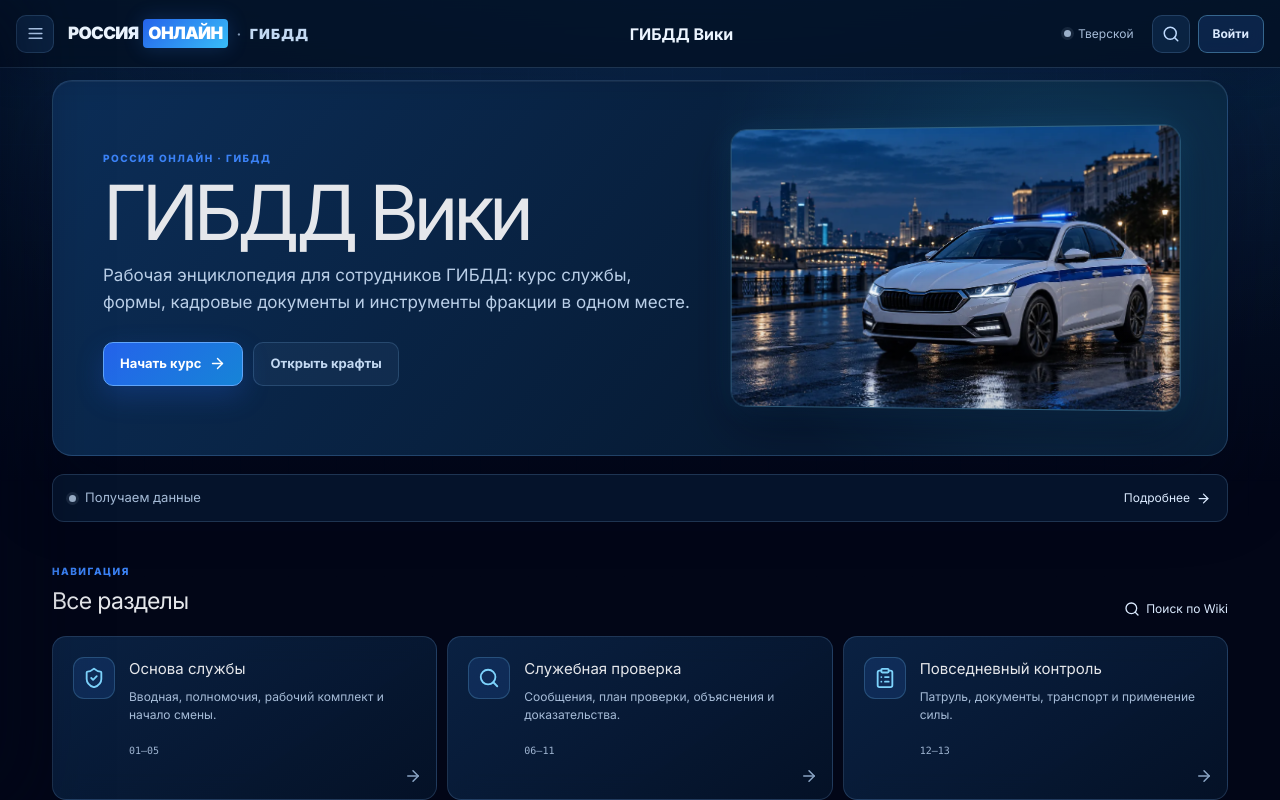
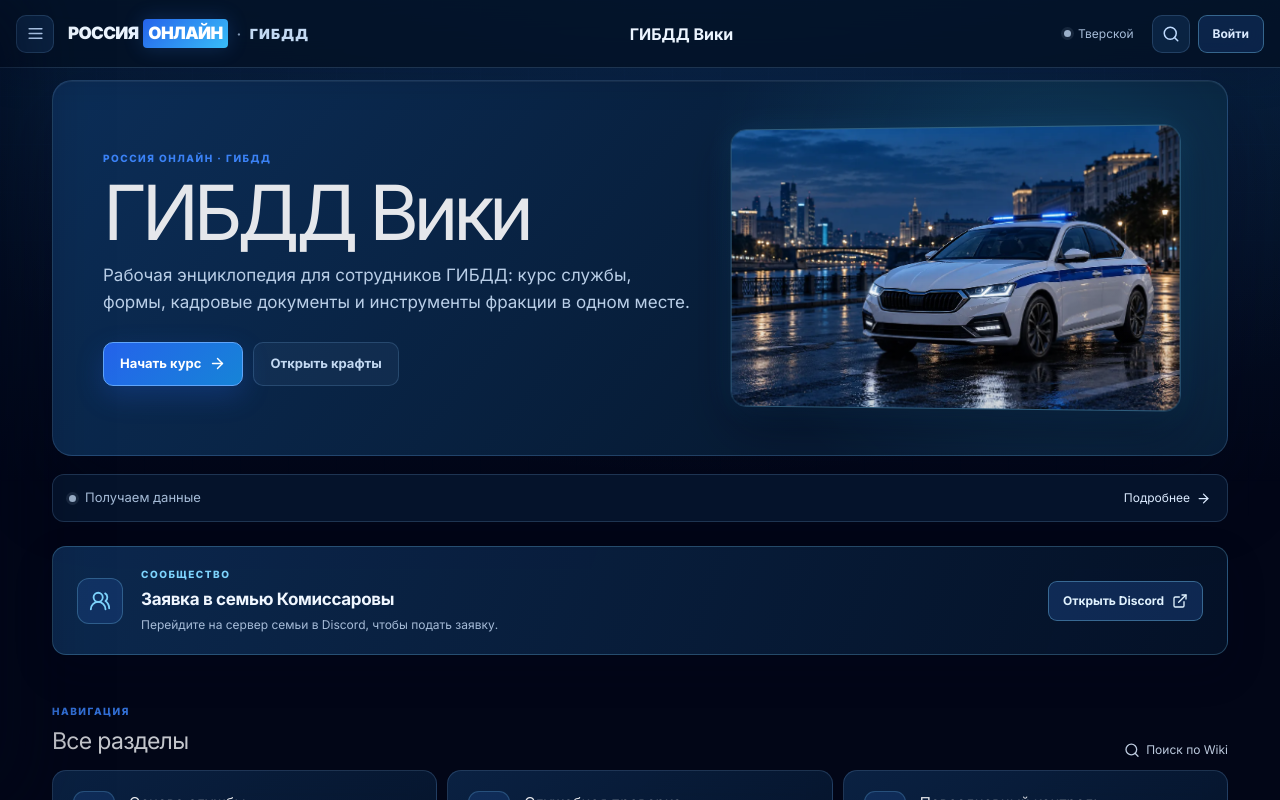
Before and after one commit to Fifoweb/ysb-russia-online-wiki, a React (Vite) app: page / in a window 1280 px wide. Shown: the top 800 px of the page. Built offline with nearby package versions, Linux system fonts and the light colour scheme; no server answers.

Commit message:
Add family application invite to home page

```diff
--- a/src/index.css
+++ b/src/index.css
@@ -244,6 +244,14 @@ button:focus-visible, a:focus-visible, input:focus-visible, textarea:focus-visib
 .status-strip-label { display: flex; align-items: center; gap: 9px; }
 .status-strip button, .text-button { display: inline-flex; align-items: center; gap: 6px; border: 0; color: #dbeafe; background: none; font-size: 12px; cursor: pointer; }
 .status-strip button:hover, .text-button:hover { color: var(--wiki-accent); }
+.family-invite { display: flex; align-items: center; gap: 18px; padding: 20px 24px; margin: -18px 0 42px; border: 1px solid rgba(125,211,252,.26); border-radius: 14px; background: linear-gradient(110deg, rgba(14,48,90,.82), rgba(5,20,43,.78)); box-shadow: 0 16px 38px rgba(0,8,27,.18); }
+.family-invite-icon { width: 46px; height: 46px; flex: 0 0 auto; display: flex; align-items: center; justify-content: center; border: 1px solid rgba(125,211,252,.28); border-radius: 12px; color: #7dd3fc; background: rgba(59,130,246,.14); }
+.family-invite-copy { min-width: 0; flex: 1; }
+.family-invite-copy .eyebrow { margin-bottom: 5px; color: #7dd3fc; }
+.family-invite h2 { margin: 0 0 4px; color: #f0f7ff; font-size: 17px; font-weight: 700; letter-spacing: -.02em; }
+.family-invite-copy p:last-child { margin: 0; color: var(--wiki-muted); font-size: 12px; line-height: 1.5; }
+.family-invite-link { display: inline-flex; align-items: center; justify-content: center; gap: 8px; flex: 0 0 auto; min-height: 40px; padding: 9px 14px; border: 1px solid rgba(125,211,252,.38); border-radius: 9px; color: #e0f2fe; background: rgba(59,130,246,.2); font-size: 12px; font-weight: 700; text-decoration: none; white-space: nowrap; transition: transform .2s, border-color .2s, background .2s; }
+.family-invite-link:hover { transform: translateY(-2px); border-color: #7dd3fc; background: rgba(59,130,246,.34); }
 .section-heading { display: flex; align-items: end; justify-content: space-between; gap: 12px; margin: 0 0 18px; }
 .section-heading.compact { margin-top: 42px; }
 .section-heading h2 { margin: 5px 0 0; font-size: 23px; letter-spacing: -.03em; }
@@ -377,7 +385,7 @@ button:focus-visible, a:focus-visible, input:focus-visible, textarea:focus-visib
 @keyframes loader-spin { to { transform: rotate(360deg); } }
 
 @supports (animation-timeline: view()) {
-  .wiki-content > section.glass, .home-page > .section-heading { animation: reveal-panel linear both; animation-timeline: view(); animation-range: entry 0% cover 20%; }
+  .wiki-content > section.glass, .home-page > .section-heading, .home-page > .family-invite { animation: reveal-panel linear both; animation-timeline: view(); animation-range: entry 0% cover 20%; }
 }
 @keyframes reveal-panel { from { opacity: .65; transform: translateY(18px); } to { opacity: 1; transform: translateY(0); } }
 
@@ -386,6 +394,7 @@ button:focus-visible, a:focus-visible, input:focus-visible, textarea:focus-visib
 @media (max-width: 640px) { .site-header-inner { width: calc(100% - 20px); gap: 9px; } .brand-lockup { order: 1; } .menu-button { order: 0; } .header-title { display: none; } .header-actions { order: 2; margin-left: auto; } .online-pill { padding: 8px 4px; } .home-intro { min-height: 0; padding: 32px 22px; } .home-intro-photo { aspect-ratio: 1.55; } .home-lead { font-size: 15px; } .catalog-cards, .tool-grid { grid-template-columns: 1fr; } .section-heading { align-items: start; flex-direction: column; } .toolbar { display: block; } .segmented { margin-top: 8px; overflow-x: auto; } .craft-grid { grid-template-columns: repeat(2, minmax(0, 1fr)); gap: 7px; } .craft-image-wrap { height: 124px; } .craft-card-title { min-height: 55px; font-size: 11px; } .page-heading-row { align-items: start; flex-direction: column; } .period-tabs { align-self: stretch; } .period-tabs button { flex: 1; } }
 @media (max-width: 760px) { .online-pill { display: none; } .site-main { padding-top: 88px; } }
 @media (max-width: 640px) { .wiki-content table { display: block; max-width: 100%; overflow-x: auto; } .wiki-content > .glass:first-child { margin-bottom: 18px; } .site-main { padding-bottom: 50px; } .status-strip { margin-bottom: 32px; } .application-heading { align-items: flex-start; gap: 13px; } .application-heading-icon { width: 44px; height: 44px; border-radius: 12px; } }
+@media (max-width: 640px) { .family-invite { flex-wrap: wrap; gap: 14px; padding: 18px; margin: -8px 0 34px; } .family-invite-copy { flex: 1 1 calc(100% - 64px); } .family-invite-link { width: 100%; } }
 @media (max-width: 450px) { .brand-unit, .brand-divider, .profile-name { display: none; } .brand-white, .brand-accent { font-size: 14px; } .header-actions { gap: 6px; } }
-@media (prefers-reduced-motion: reduce) { .wiki-content > section.glass, .home-page > .section-heading { animation: none !important; } .home-intro-photo, .home-intro:hover .home-intro-photo, .home-intro:hover .home-intro-photo img { transform: none; } }
+@media (prefers-reduced-motion: reduce) { .wiki-content > section.glass, .home-page > .section-heading, .home-page > .family-invite { animation: none !important; } .home-intro-photo, .home-intro:hover .home-intro-photo, .home-intro:hover .home-intro-photo img { transform: none; } }
 @media (prefers-reduced-motion: reduce) { *, *::before, *::after { scroll-behavior: auto !important; animation-duration: .01ms !important; animation-iteration-count: 1 !important; transition-duration: .01ms !important; } }
--- a/src/pages/Home.tsx
+++ b/src/pages/Home.tsx
@@ -1,6 +1,6 @@
 import { useEffect, useState } from 'react';
 import { motion, useReducedMotion } from 'framer-motion';
-import { ArrowRight, BookOpen, ClipboardList, Factory, FileText, Search, Server, ShieldCheck, Wifi } from 'lucide-react';
+import { ArrowRight, BookOpen, ClipboardList, ExternalLink, Factory, FileText, Search, Server, ShieldCheck, UsersRound, Wifi } from 'lucide-react';
 import PageTransition from '../components/PageTransition';
 import { navItems } from '../data/navigation';
 import { fetchTverskoyOnline } from '../lib/online';
@@ -33,6 +33,18 @@ export default function Home({ onNavigate }: HomeProps) {
 
     <section className="status-strip"><div className="status-strip-label"><span className={online === null ? 'status-dot status-dot-pending' : 'status-dot'} /><span>{online === null ? 'Получаем данные' : `${online.toLocaleString('ru-RU')} онлайн в Тверском`}</span></div><button onClick={() => onNavigate('/servers')}>Подробнее <ArrowRight size={15} /></button></section>
 
+    <section className="family-invite" aria-labelledby="family-invite-title">
+      <span className="family-invite-icon" aria-hidden="true"><UsersRound size={22} /></span>
+      <div className="family-invite-copy">
+        <p className="eyebrow">СООБЩЕСТВО</p>
+        <h2 id="family-invite-title">Заявка в семью Комиссаровы</h2>
+        <p>Перейдите на сервер семьи в Discord, чтобы подать заявку.</p>
+      </div>
+      <a href="https://discord.gg/freakez" target="_blank" rel="noopener noreferrer" className="family-invite-link">
+        Открыть Discord <ExternalLink size={16} aria-hidden="true" />
+      </a>
+    </section>
+
     <div className="section-heading"><div><p className="eyebrow">НАВИГАЦИЯ</p><h2>Все разделы</h2></div><button className="text-button" onClick={() => window.dispatchEvent(new CustomEvent('open-wiki-search'))}><Search size={16} /> Поиск по Wiki</button></div>
     <div className="catalog-cards">
       {courseCards.map((card, index) => {
```
